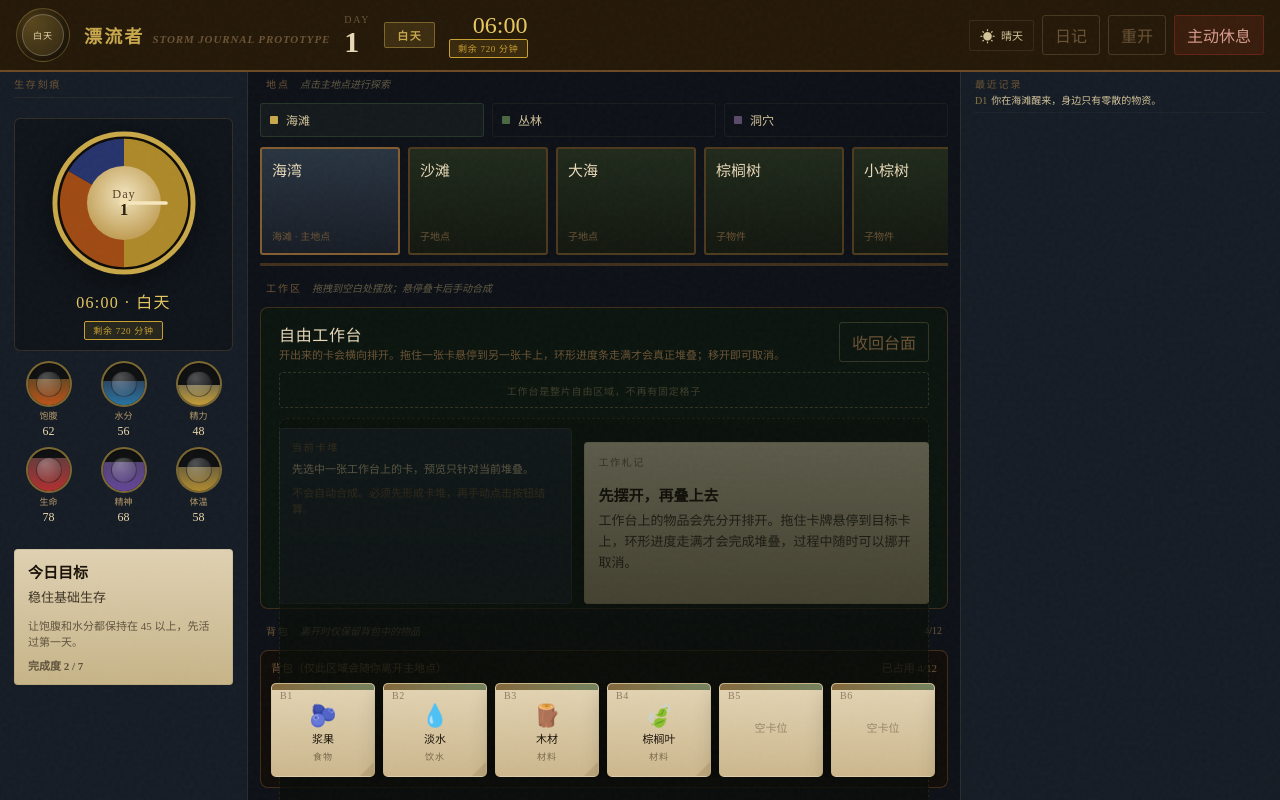
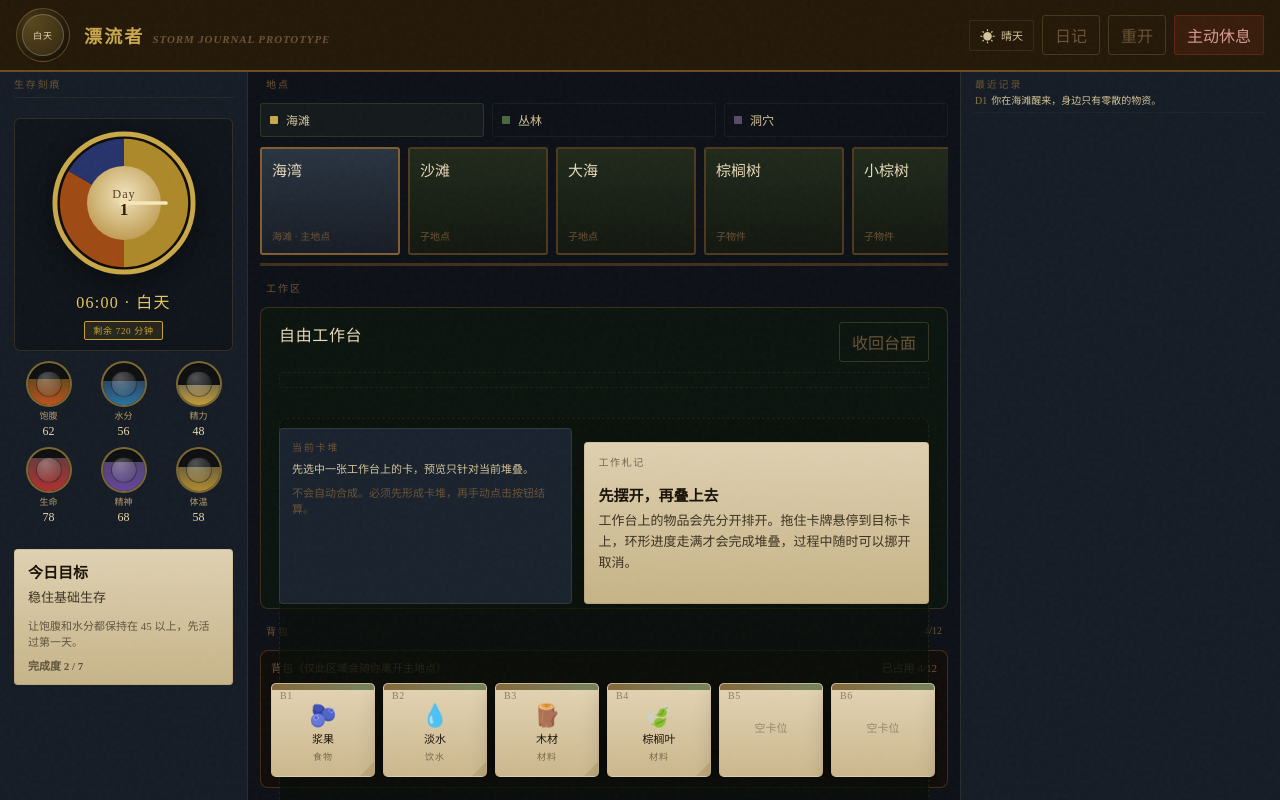
Before and after one commit to jollywu24/2d-survival-card-demo, a React (Vite) app: page / in a window 1280 px wide. Built offline with nearby package versions, Linux system fonts and the light colour scheme.

Commit message:
Polish HUD/workspace copy and fix craft button overlap (#21)

```diff
--- a/src/App.tsx
+++ b/src/App.tsx
@@ -82,7 +82,7 @@ const CARD_STACK_OFFSET_X = 12;
 const CARD_STACK_OFFSET_Y = 8;
 const WORKBENCH_CARD_WIDTH = 120;
 const WORKBENCH_CARD_HEIGHT = 84;
-const STACK_HOLD_MS = 700;
+const STACK_HOLD_MS = 500;
 
 interface WorkbenchVisualCard {
   id: string;
@@ -554,15 +554,6 @@ function App() {
             漂流者
             <span>storm journal prototype</span>
           </div>
-          <div className="meta-block day-counter">
-            <span className="day-label">Day</span>
-            <span className="day-num">{environment.day}</span>
-          </div>
-          <div className={`phase-badge phase-${environment.timeOfDay}`}>{phaseLabel[environment.timeOfDay]}</div>
-          <div className="time-display">
-            <div className="time-clock">{currentClock}</div>
-            <div className={`time-period tp-${environment.timeOfDay}`}>剩余 {phaseRemainingMinutes} 分钟</div>
-          </div>
           <div className="top-right">
             <div className="weather-box">
               <span className="weather-icon">{weatherIcon[environment.weather]}</span>
@@ -646,7 +637,6 @@ function App() {
         <section className="panel-field">
           <div className="row-head">
             <span className="row-head-label">地点</span>
-            <span className="row-head-note">点击主地点进行探索</span>
           </div>
           <div className="terrain-switch">
             {(['beach', 'jungle', 'cave'] as const).map((terrain) => (
@@ -692,15 +682,11 @@ function App() {
           </div>
           <div className="row-head">
             <span className="row-head-label">工作区</span>
-            <span className="row-head-note">拖拽到空白处摆放；悬停叠卡后手动合成</span>
           </div>
           <div className="card-workspace">
             <div className="workspace-header">
               <div>
                 <div className="workspace-title">自由工作台</div>
-                <div className="workspace-subtitle">
-                  开出来的卡会横向排开。拖住一张卡悬停到另一张卡上，环形进度条走满才会真正堆叠；移开即可取消。
-                </div>
                 {activeWorkbenchHint && (
                   <div className="workbench-craft-hint">
                     <span className="hint-icon">🔨</span>
@@ -717,9 +703,7 @@ function App() {
               </button>
             </div>
 
-            <div className={`drop-zone ${dragSource ? 'active' : ''}`}>
-              {dragSource ? '拖到空白处摆放，悬停到卡牌上进行堆叠' : '工作台是整片自由区域，不再有固定格子'}
-            </div>
+            <div className={`drop-zone ${dragSource ? 'active' : ''}`} aria-hidden="true" />
 
             <div
               ref={boardRef}
--- a/src/styles.css
+++ b/src/styles.css
@@ -2081,7 +2081,7 @@ body {
 .row-head {
   display: flex;
   align-items: center;
-  gap: 10px;
+  gap: 8px;
   padding: 4px 6px 2px;
 }
 
@@ -2094,9 +2094,7 @@ body {
 }
 
 .row-head-note {
-  font-size: 10px;
-  color: rgba(180, 160, 110, 0.5);
-  font-style: italic;
+  display: none;
 }
 
 .row-head-right {
@@ -2139,6 +2137,8 @@ body {
 .workspace-board {
   min-height: 410px;
   background: linear-gradient(180deg, rgba(10, 16, 10, 0.6), rgba(9, 12, 8, 0.8));
+  overflow: hidden;
+  isolation: isolate;
 }
 
 .field-backpack-row {
@@ -2318,3 +2318,24 @@ body {
 .orb-temp .orb-fill {
   background: linear-gradient(180deg, rgba(245, 212, 120, 0.42), rgba(184, 144, 48, 0.95));
 }
+
+/* interaction polish overrides */
+.workspace-subtitle {
+  display: none;
+}
+
+.drop-zone {
+  width: 100%;
+  height: 16px;
+  opacity: 0.45;
+  display: block;
+}
+
+.drop-zone.active {
+  opacity: 1;
+}
+
+.workspace-bottom {
+  position: relative;
+  z-index: 60;
+}
```
